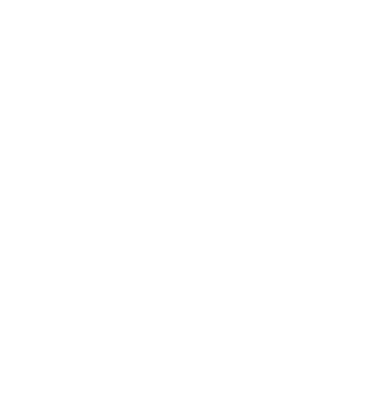
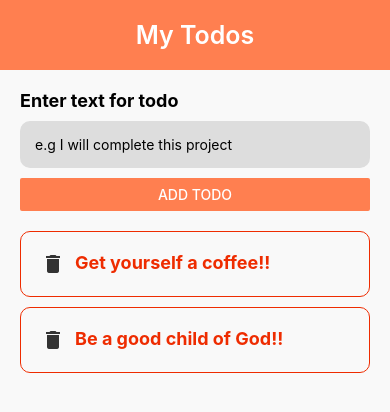
Before and after one commit to Teedari/AwesomeProject, a React Native app: screen / in a window 390 px wide. Shown: the top 412 px of the page. Built offline with nearby package versions, Linux system fonts and the light colour scheme.

Commit message:
added todo project app

```diff
--- a/App.js
+++ b/App.js
@@ -5,32 +5,105 @@
   SafeAreaView,
   FlatList,
   TouchableOpacity,
+  TouchableWithoutFeedback,
+  Keyboard,
+  Alert,
 } from "react-native";
 import react, { useState, useEffect } from "react";
+import Header from "./components/Header";
+import AddTodoForm from "./components/AddTodoForm";
+import { MaterialIcons } from "@expo/vector-icons";
+
+const Item = ({ todo, onPress }) => (
+  <View style={styles.todoItemContainer}>
+    <MaterialIcons
+      onPress={() => onPress(todo.key)}
+      name="delete"
+      size={24}
+      color="#333"
+    />
+
+    <Text style={styles.todoItemContainerText}>{todo?.text}</Text>
+  </View>
+);
 
 const App = () => {
-  const [todos, setTodos] = useState([{key: 1, text: 'Get yourself a coffee!!'}])
+  const [todos, setTodos] = useState([
+    { key: 1, text: "Get yourself a coffee!!" },
+    { key: 2, text: "Be a good child of God!!" },
+  ]);
+
+  const todoOnPressHandler = (index) => {
+    const remove = () =>
+      setTodos((prev, next) => prev.filter((todo) => todo.key !== index));
+    Alert.alert(`Delete todo #${index}`, "Do you wish to delete this todo?", [
+      { text: "Cancel" },
+      { text: "Ok", onPress: () => remove() },
+    ]);
+    console.log("Todo item removed successfully", index);
+  };
+
+  const addTodoHandler = (todo) => {
+    const ID = todos[todos.length - 1]?.key
+      ? todos[todos.length - 1].key + 1
+      : 0 + 1;
+    setTodos((prev, next) => [...prev, { key: ID, text: todo }]);
+    Keyboard.dismiss();
+  };
+
+  const renderItem = ({ item }) => {
+    return <Item todo={item} onPress={todoOnPressHandler} />;
+  };
   return (
-    <SafeAreaView style={styles.container}>
-      <View style={styles.content}>
-        <View style={styles.list}></View>
-      </View>
-    </SafeAreaView>
+    <TouchableWithoutFeedback
+      onPress={() => {
+        Keyboard.dismiss();
+      }}>
+      <SafeAreaView style={styles.container}>
+        <Header />
+        <View style={styles.content}>
+          <AddTodoForm addTodoHandler={addTodoHandler} />
+          <View style={styles.list}>
+            <FlatList
+              data={todos}
+              renderItem={renderItem}
+              keyExtractor={(todo) => todo.key}
+              extraData={todos}
+            />
+          </View>
+        </View>
+      </SafeAreaView>
+    </TouchableWithoutFeedback>
   );
 };
 
 const styles = StyleSheet.create({
   container: {
     flex: 1,
-    paddingHorizontal: 10,
+    backgroundColor: "#f9f9f9",
+  },
+  content: {
+    flex: 1,
     paddingTop: 10,
+    paddingHorizontal: 20,
   },
-  heading: {
+  todoItemContainer: {
     padding: 20,
+    borderColor: "#ee2c00",
+    borderWidth: 1,
+    borderRadius: 10,
+    marginTop: 10,
+    display: "flex",
+    flexDirection: "row",
   },
-  headingText: {
-    textAlign: "center",
-    fontSize: 25,
+  todoItemContainerText: {
+    color: "#ee2c00",
+    fontWeight: "bold",
+    fontSize: 18,
+    paddingLeft: 10,
+  },
+  list: {
+    flex: 1,
   },
 });
 
--- /dev/null
+++ b/components/AddTodoForm.js
@@ -0,0 +1,43 @@
+import React, { useState } from "react";
+import { StyleSheet, View, Text, TextInput, Button } from "react-native";
+
+const AddTodoForm = ({addTodoHandler}) => {
+  const [todoText, setTodoText] = useState("");
+  const [isNotValid, setIsNotValid] = useState(null)
+  const onChangeInput = val => {
+    setTodoText(val)
+    if(val.length <= 3){
+      setIsNotValid(true)
+      return;
+    }
+    setIsNotValid(null)
+  }
+
+  return (
+    <View>
+      <Text style={{ fontSize: 18, fontWeight: "bold", paddingVertical: 10 }}>
+        Enter text for todo
+      </Text>
+      <TextInput
+        style={styles.input}
+        value={todoText}
+        onChangeText={onChangeInput}
+        placeholder="e.g I will complete this project"
+      />
+      { isNotValid && <Text style={{color: 'red', fontWeight: '600', textAlign: 'center', paddingVertical: 5}}>Character has to be more than 3</Text>}
+      <View style={{ paddingVertical: 10 }}>
+        <Button disabled={isNotValid} onPress={() => addTodoHandler(todoText)} color={"coral"} title="Add Todo" />
+      </View>
+    </View>
+  );
+};
+
+const styles = StyleSheet.create({
+  input: {
+    borderRadius: 10,
+    backgroundColor: "#ddd",
+    padding: 15,
+  },
+});
+
+export default AddTodoForm;
--- /dev/null
+++ b/components/Header.js
@@ -0,0 +1,29 @@
+import React from 'react'
+import {StyleSheet, View, Text} from 'react-native'
+const Header = () => {
+  return (
+    <View style={styles.header}>
+      <Text style={[styles.headerText, styles.textWhite]}>My Todos</Text>
+    </View>
+  )
+}
+
+
+const styles = StyleSheet.create({
+  header: {
+    display: 'flex',
+    alignItems: 'center',
+    padding: 20,
+    backgroundColor: 'coral'
+  },
+  headerText: {
+    fontSize: 25,
+    fontWeight: '600'
+  },
+  textWhite:{
+    color: 'white'
+  }
+})
+
+
+export default Header
```
